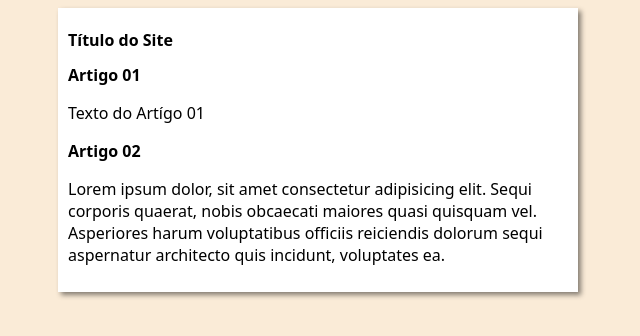
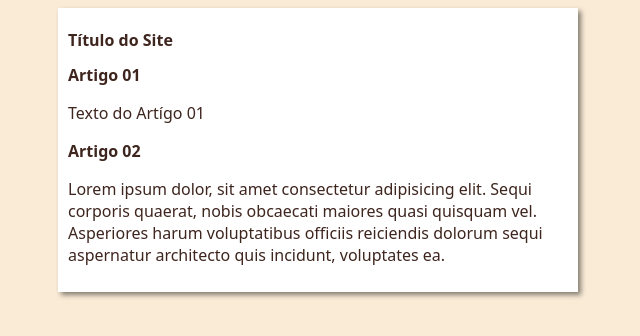
Before and after one commit to lucasvmartins/kibencanews, a plain HTML site: page index.html in a window 1280 px wide. Shown: the whole page, without its empty margins (322-962 px from the left). Drawn offline with Linux system fonts and the light colour scheme.

Commit message:
Update style.css

```diff
--- a/estilos/style.css
+++ b/estilos/style.css
@@ -1,6 +1,7 @@
 * {
     font-family: system-ui, -apple-system, BlinkMacSystemFont, 'Segoe UI', Roboto, Oxygen, Ubuntu, Cantarell, 'Open Sans', 'Helvetica Neue', sans-serif;
     font-size: 16px;
+    color: #3E251E;
 }
 
 body {
```
